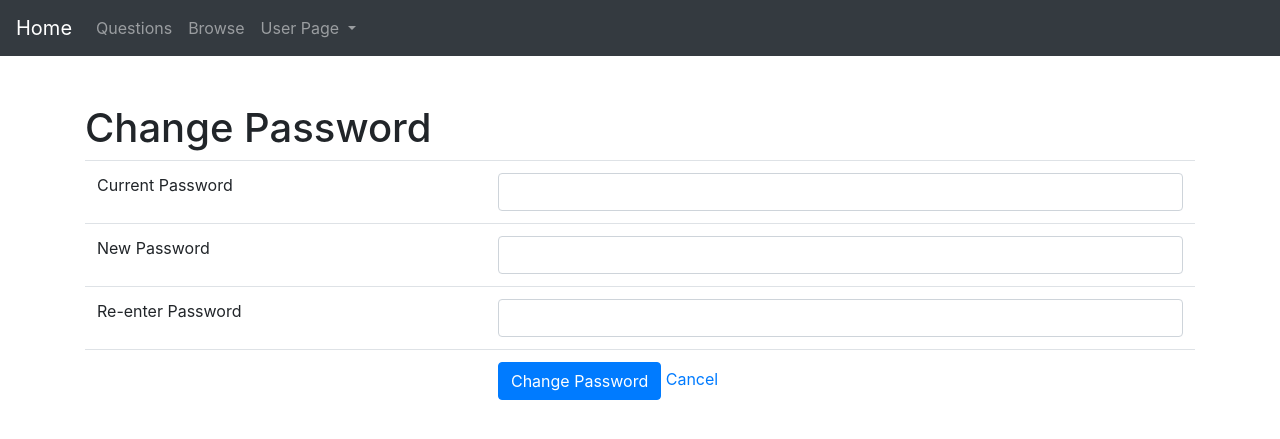
After one commit to bvo4/Databases-Project, a PHP site: page /change_password.php in a window 1280 px wide. The commit adds this page. Shown: the top 439 px of the page. Run offline with PHP 8.4, Linux system fonts and the light colour scheme.

Commit message:
change password

```diff
--- /dev/null
+++ b/PHP web resources/change_password.php
@@ -0,0 +1,153 @@
+<!DOCTYPE html>
+<html lang="en">
+<head>
+    <meta charset="utf-8">
+    <meta http-equiv="X-UA-Compatible" content="IE=edge">
+    <meta name="viewport" content="width=device-width, initial-scale=1">
+
+<?php
+	include 'header.php';
+	$header = returnHeader();
+	echo $header;
+?>
+
+    <title>Change Password</title>
+
+    <!-- Bootstrap CSS will be here -->
+</head>
+<body>
+
+<!-- navigation bar will be here -->
+<div class="container mt-5">
+    <div class="row">
+    <div class="col-sm">
+        <h1>Change Password</h1>
+    </div>
+</div>
+
+<table class='table table-hover'>
+<form action='#' method='post'>
+		<form action="POST" action = 'change_password.php'>
+        <tr>
+            <td>Current Password</td>
+            <td><input type='password' name='curr' class='form-control' required></td>
+        </tr>
+
+        <tr>
+            <td>New Password</td>
+            <td><input type='password' name='password' class='form-control' required></td>
+        </tr>
+
+        <tr>
+            <td>Re-enter Password</td>
+            <td><input type='password' name='password2' class='form-control' required></td>
+        </tr>
+
+        <tr>
+            <td></td>
+            <td>
+					<button type="submit" name='cancel' class="btn btn-primary">
+						<span class="glyphicon glyphicon-plus"></span> Change Password
+					</button>
+          <a href = "profile.php">Cancel</a>
+                    <!--
+                    <button type="submit" name='register' color="secondary" class="btn btn-danger">
+                        <span class="glyphicon glyphicon-plus"></span> Register
+                    </button> -->
+
+        </td>
+        </tr>
+        </table>
+        </form>
+</form>
+
+</div>
+
+<?php
+
+if(isset($_POST['curr']))
+{
+	reset_password();
+}
+
+
+function alert_status($changed)
+{
+	if($changed == 0){
+	  $greenthing = '<div class="row">
+					<div class="col-sm">
+						<div class="alert alert-success">
+							<center><strong>Password changed successfully</strong></center>	</div>
+					</div>
+					</div>';
+  }
+	elseif ($changed == 1)
+	{
+	  $greenthing = '<div class="row">
+					<div class="col-sm">
+						<div class="alert alert-danger">
+							<center><strong>Passwords do not match</strong></center>
+						</div>
+					</div>
+					</div>';
+	}
+  else{
+    $greenthing = '<div class="row">
+					<div class="col-sm">
+						<div class="alert alert-danger">
+							<center><strong>Incorrect password</strong></center>
+						</div>
+					</div>
+					</div>';
+  }
+	return $greenthing;
+}
+
+//Logs the user in
+function reset_password()
+{
+	include 'db_connection_project.php';
+	$conn = OpenCon();
+
+	$uid = $_SESSION['uid'];
+  $curr = $_POST['curr'];
+	$password = $_POST['password'];
+  $pass2 = $_POST['password2'];
+
+	//Check if the username and password match the MySQL query
+	$sql = "select *
+			from users
+			where uid = '$uid'
+			and password = '$curr'
+			";
+	$stmt = mysqli_query($conn, $sql);
+
+	if (mysqli_num_rows($stmt) > 0) { #current password matches
+		if($password == $pass2){
+      $sql = "UPDATE users set password = '$password' where uid = $uid"; #change password
+      $stmt = mysqli_query($conn, $sql);
+      if(!$stmt)
+  		{
+  			echo mysqli_error($conn);
+  			die();
+  		}
+  		else
+  		{
+  			echo alert_status(0); #success
+  			redirect('profile.php'); #not redirecting?
+  		}
+    }
+    else{
+      echo alert_status(1); #passwords don't match
+    }
+
+		exit;
+
+	} else {
+        echo alert_status(2); #incorrect password
+	}
+}
+
+?>
+</body>
+</html>
```
Also changed, not shown: PHP web resources/profile.php (+9 -5 lines).
